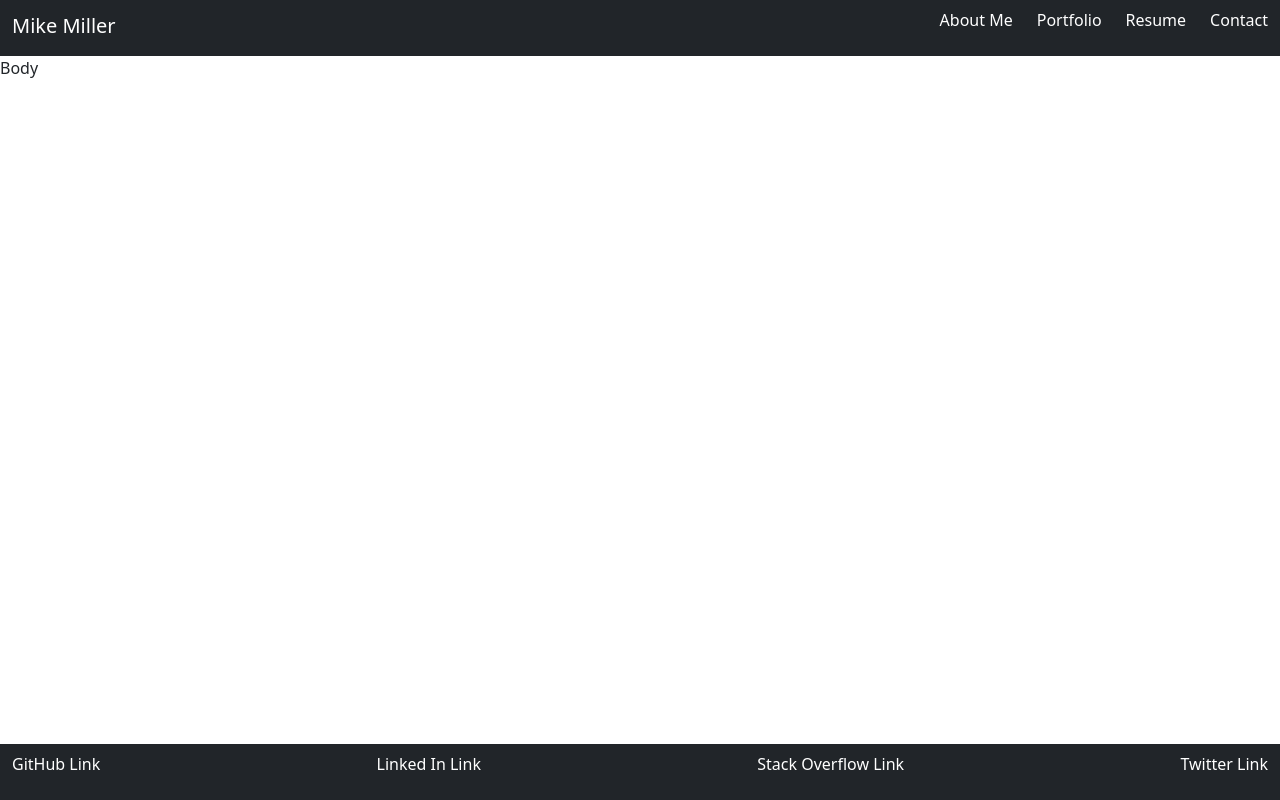
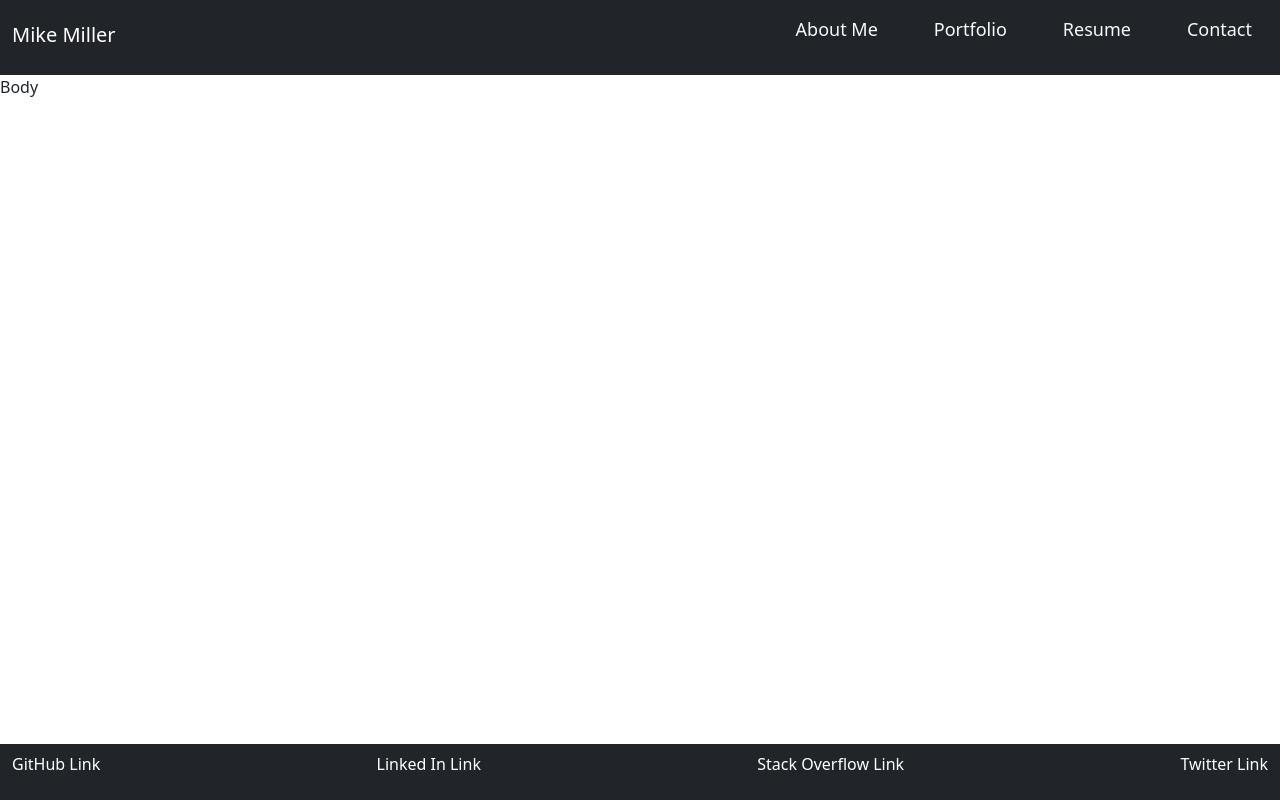
Before and after one commit to mimi5930/mike-reactive, a React (Create React App) app: page / in a window 1280 px wide. Built offline with nearby package versions, Linux system fonts and the light colour scheme.

Commit message:
conditionally renders with useState

```diff
--- a/src/components/Header/index.js
+++ b/src/components/Header/index.js
@@ -1,8 +1,6 @@
-import React, { useState } from 'react';
+import React from 'react';
 
-const Header = ({ sections }) => {
-	const [currentContent, setContent] = useState('about-me');
-
+const Header = ({ sections, currentContent, setContent }) => {
 	const sectionChange = async event => {
 		setContent(event.target.getAttribute('data-id'));
 	};
@@ -15,14 +13,21 @@ const Header = ({ sections }) => {
 				</a>
 				<ul className="row justify-content-end">
 					{sections.map(section => {
+						let { dataId, name } = section;
 						return (
 							<div
-								key={section.dataId}
-								data-id={`${section.dataId}`}
+								key={dataId}
 								className="nav-item col-auto"
 								onClick={sectionChange}
 							>
-								{section.name}
+								<li
+									data-id={`${dataId}`}
+									className={`nav-link pointer ${
+										currentContent === dataId ? 'text-success' : 'text-light'
+									}`}
+								>
+									{name}
+								</li>
 							</div>
 						);
 					})}
--- a/src/index.css
+++ b/src/index.css
@@ -1,3 +1,12 @@
-title {
+.title {
 	font-size: 30px;
 }
+
+.pointer {
+	font-size: 18px;
+	cursor: pointer;
+}
+
+.pointer:hover {
+	opacity: 70%;
+}
```
